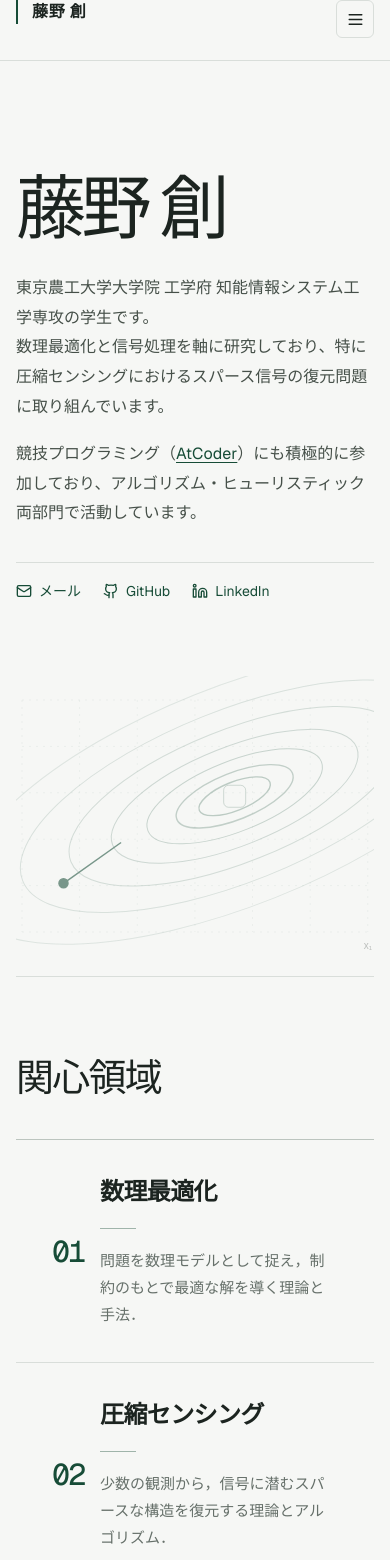
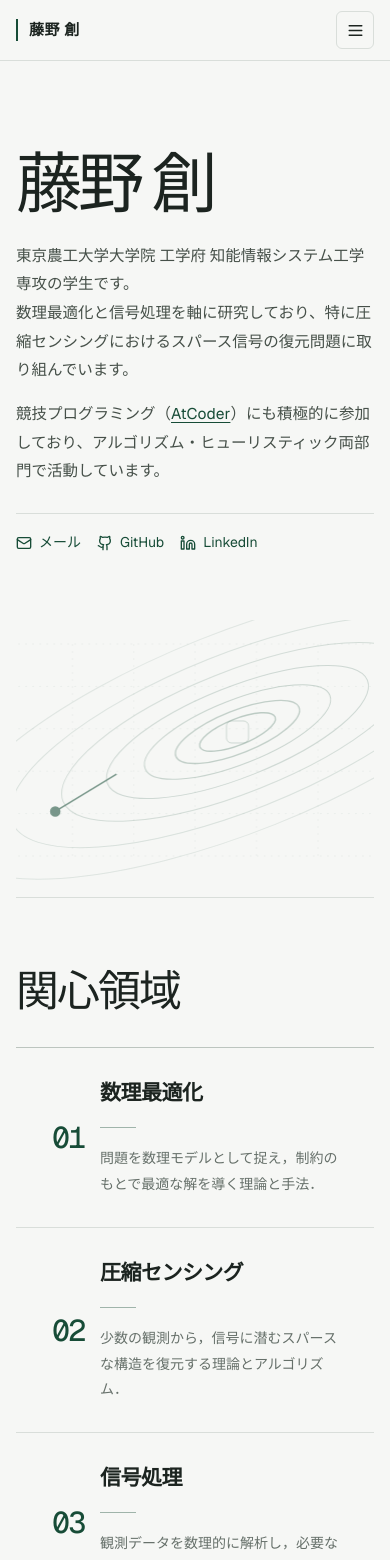
Before and after one commit to toufu-24/portfolio, a Next.js app: page / in a window 390 px wide. Shown: the top 1560 px of the page. Built offline with nearby package versions, Linux system fonts and the light colour scheme.

Commit message:
Improve mobile layout and update GitHub link text

```diff
--- a/app/globals.css
+++ b/app/globals.css
@@ -104,7 +104,7 @@ a {
   height: 68px;
   margin-inline: auto;
   display: flex;
-  align-items: start;
+  align-items: center;
   justify-content: space-between;
 }
 
@@ -899,6 +899,11 @@ a {
     height: 60px;
   }
 
+  .site-mark {
+    padding-left: 11px;
+    font-size: 15px;
+  }
+
   .desktop-nav {
     display: none;
   }
@@ -909,28 +914,46 @@ a {
 
   .hero {
     min-height: 0;
-    padding: 72px 0 390px;
+    padding: 58px 0 338px;
   }
 
   .hero h1 {
-    font-size: clamp(52px, 18vw, 76px);
+    font-size: clamp(50px, 17vw, 70px);
   }
 
   .hero-intro {
+    margin-top: 27px;
+    font-size: 15.5px;
     line-height: 1.85;
   }
 
+  .hero-intro-secondary {
+    margin-top: 15px;
+  }
+
+  .hero-contact-links {
+    margin-top: 27px;
+    gap: 16px;
+  }
+
   .landscape-frame {
-    bottom: 30px;
-    height: 330px;
+    right: -8%;
+    bottom: 22px;
+    left: -8%;
+    width: 116%;
+    height: 292px;
   }
 
   .content-section {
-    padding-block: 82px;
+    padding-block: 72px;
   }
 
   .section-heading {
-    margin-bottom: 42px;
+    margin-bottom: 34px;
+  }
+
+  .section-heading h2 {
+    font-size: clamp(35px, 11vw, 48px);
   }
 
   .research-list {
@@ -939,7 +962,7 @@ a {
 
   .research-row {
     min-height: 0;
-    padding-block: 34px;
+    padding-block: 30px;
     grid-template-columns: 34px minmax(0, 1fr);
     gap: 14px;
     border-right: 0;
@@ -949,14 +972,62 @@ a {
     border-right: 0;
   }
 
+  .research-copy h3 {
+    font-size: 21px;
+  }
+
+  .research-copy p {
+    max-width: 320px;
+    font-size: 14px;
+  }
+
   .publication-row {
-    padding: 27px 34px 27px 0;
+    padding: 24px 26px 24px 0;
     grid-template-columns: 58px minmax(0, 1fr);
     gap: 14px;
   }
 
   .publication-year {
-    font-size: 16px;
+    font-size: 15px;
+  }
+
+  .publication-filters {
+    margin-bottom: 28px;
+    padding-block: 15px 14px;
+  }
+
+  .publication-filter-line {
+    align-items: flex-start;
+    gap: 6px;
+  }
+
+  .publication-filter-line + .publication-filter-line {
+    margin-top: 16px;
+  }
+
+  .publication-filter-name {
+    width: 100%;
+    font-size: 12px;
+  }
+
+  .publication-filter-button {
+    min-height: 33px;
+    padding: 5px 10px;
+    font-size: 12px;
+  }
+
+  .publication-main h3 {
+    font-size: 17px;
+  }
+
+  .publication-main p {
+    font-size: 13px;
+    line-height: 1.65;
+  }
+
+  .publication-main .venue,
+  .publication-detail {
+    font-size: 12px !important;
   }
 
   .publication-note {
@@ -966,8 +1037,9 @@ a {
   }
 
   .project-row {
-    grid-template-columns: 100px minmax(0, 1fr);
-    gap: 13px;
+    padding-block: 20px;
+    grid-template-columns: 88px minmax(0, 1fr);
+    gap: 14px;
   }
 
   .project-action {
@@ -975,7 +1047,7 @@ a {
   }
 
   .project-image {
-    height: 72px;
+    height: 66px;
   }
 
   .project-copy h3,
@@ -985,7 +1057,9 @@ a {
 
   .project-copy p,
   .project-description {
-    display: none;
+    display: block;
+    font-size: 12.5px;
+    line-height: 1.55;
   }
 
   .profile-grid {
@@ -993,29 +1067,39 @@ a {
   }
 
   .timeline-row {
-    grid-template-columns: 125px minmax(0, 1fr);
+    grid-template-columns: 106px minmax(0, 1fr);
     gap: 12px;
+  }
+
+  .timeline time {
+    font-size: 11px;
+  }
+
+  .timeline p {
+    font-size: 13px;
+    line-height: 1.7;
   }
 
 }
 
 @media (max-width: 480px) {
   .hero {
-    padding-bottom: 330px;
+    padding-top: 50px;
+    padding-bottom: 300px;
   }
 
   .landscape-frame {
-    bottom: 20px;
-    height: 280px;
+    bottom: 17px;
+    height: 260px;
   }
 
   .project-row {
-    grid-template-columns: 72px minmax(0, 1fr);
+    grid-template-columns: 70px minmax(0, 1fr);
     gap: 10px;
   }
 
   .project-image {
-    height: 58px;
+    height: 56px;
   }
 
   .project-meta {
@@ -1031,6 +1115,11 @@ a {
   .project-copy strong {
     margin-top: 5px;
     font-size: 15px;
+  }
+
+  .project-copy p,
+  .project-description {
+    font-size: 12px;
   }
 
   .timeline-row {
--- a/app/page.tsx
+++ b/app/page.tsx
@@ -99,7 +99,7 @@ export default function Home() {
         <ProjectsList />
 
         <a className="text-link" href="https://github.com/toufu-24" target="_blank" rel="noopener noreferrer">
-          GitHub ですべての実装を見る <ArrowUpRight size={15} aria-hidden="true" />
+          GitHubで公開中のリポジトリを見る <ArrowUpRight size={15} aria-hidden="true" />
         </a>
       </section>
 
```
